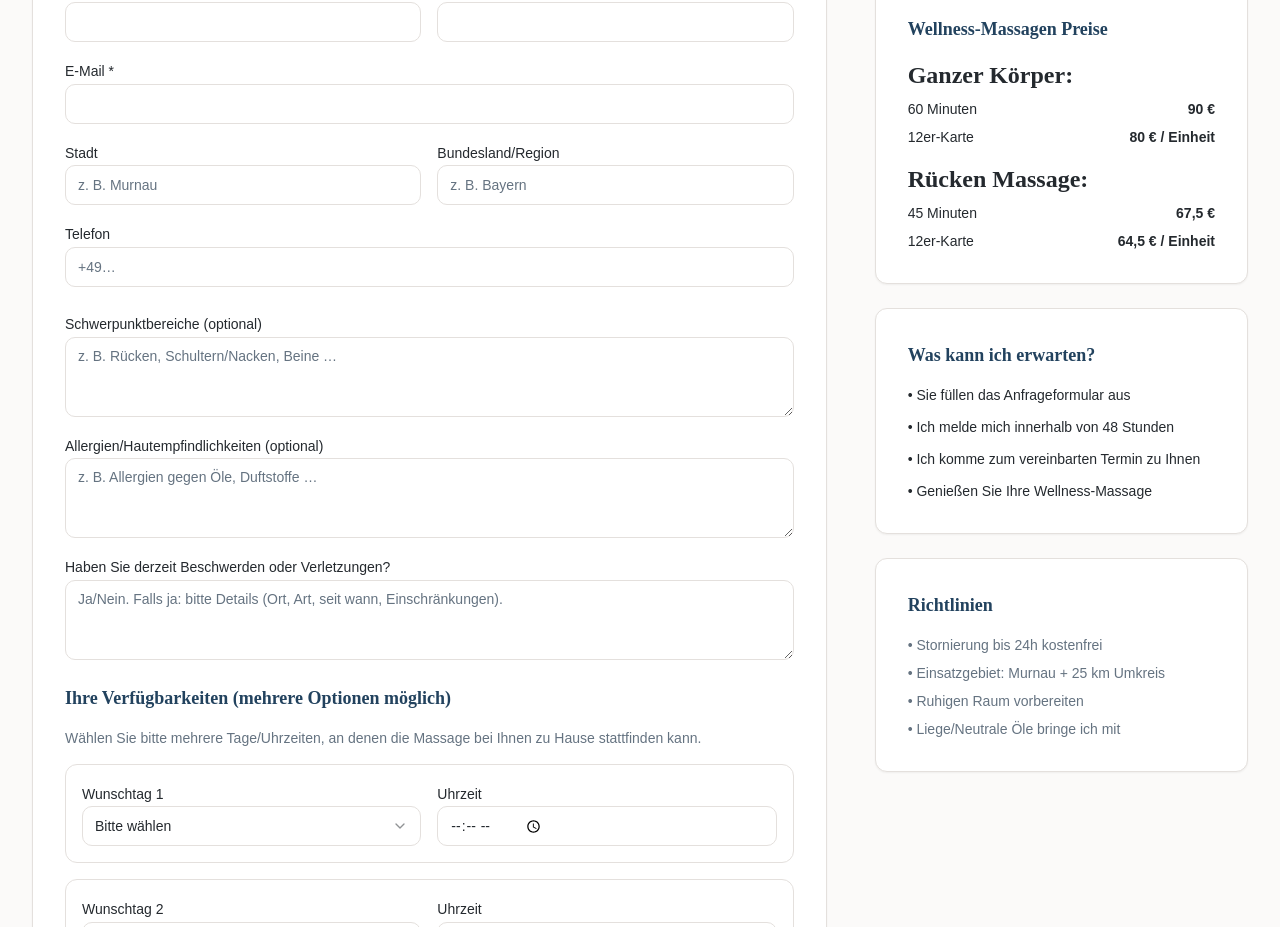
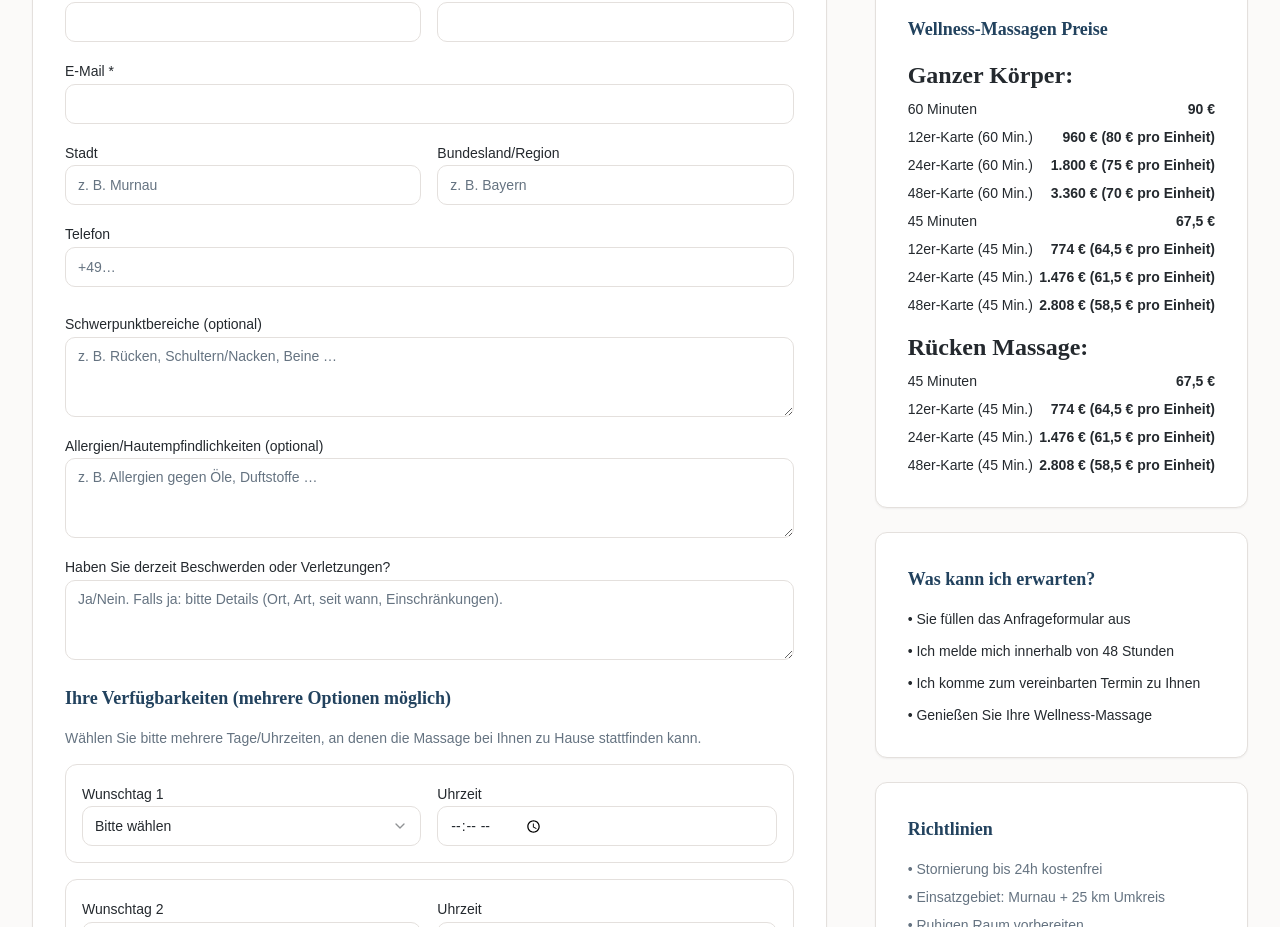
Before and after one commit to Loremgreg/wellyfit, a React (Vite) app: page /form-massage in a window 1280 px wide. Shown: the part 820-1747 px from the top of the page. Built offline with nearby package versions, Linux system fonts and the light colour scheme.

Commit message:
Add pricing information
Add pricing details for "Ganzer Körper" and "Rücken Massage" to the form.

```diff
--- a/src/pages/FormMassage.tsx
+++ b/src/pages/FormMassage.tsx
@@ -259,8 +259,32 @@ const FormMassage = () => {
                         <span className="font-semibold">90 €</span>
                       </div>
                       <div className="flex justify-between">
-                        <span>12er‑Karte</span>
-                        <span className="font-semibold">80 € / Einheit</span>
+                        <span>12er‑Karte (60 Min.)</span>
+                        <span className="font-semibold">960 € (80 € pro Einheit)</span>
+                      </div>
+                      <div className="flex justify-between">
+                        <span>24er‑Karte (60 Min.)</span>
+                        <span className="font-semibold">1.800 € (75 € pro Einheit)</span>
+                      </div>
+                      <div className="flex justify-between">
+                        <span>48er‑Karte (60 Min.)</span>
+                        <span className="font-semibold">3.360 € (70 € pro Einheit)</span>
+                      </div>
+                      <div className="flex justify-between">
+                        <span>45 Minuten</span>
+                        <span className="font-semibold">67,5 €</span>
+                      </div>
+                      <div className="flex justify-between">
+                        <span>12er‑Karte (45 Min.)</span>
+                        <span className="font-semibold">774 € (64,5 € pro Einheit)</span>
+                      </div>
+                      <div className="flex justify-between">
+                        <span>24er‑Karte (45 Min.)</span>
+                        <span className="font-semibold">1.476 € (61,5 € pro Einheit)</span>
+                      </div>
+                      <div className="flex justify-between">
+                        <span>48er‑Karte (45 Min.)</span>
+                        <span className="font-semibold">2.808 € (58,5 € pro Einheit)</span>
                       </div>
                     </div>
                   </div>
@@ -272,8 +296,16 @@ const FormMassage = () => {
                         <span className="font-semibold">67,5 €</span>
                       </div>
                       <div className="flex justify-between">
-                        <span>12er‑Karte</span>
-                        <span className="font-semibold">64,5 € / Einheit</span>
+                        <span>12er‑Karte (45 Min.)</span>
+                        <span className="font-semibold">774 € (64,5 € pro Einheit)</span>
+                      </div>
+                      <div className="flex justify-between">
+                        <span>24er‑Karte (45 Min.)</span>
+                        <span className="font-semibold">1.476 € (61,5 € pro Einheit)</span>
+                      </div>
+                      <div className="flex justify-between">
+                        <span>48er‑Karte (45 Min.)</span>
+                        <span className="font-semibold">2.808 € (58,5 € pro Einheit)</span>
                       </div>
                     </div>
                   </div>
```
